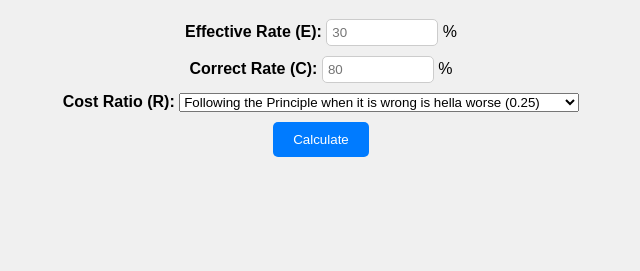
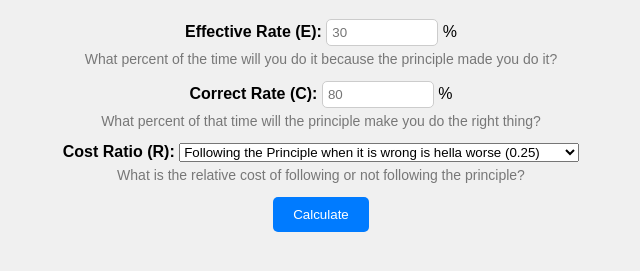
Before and after one commit to e2thex/pindex, a plain HTML site: page index.html in a window 1280 px wide. Shown: the part 61-332 px from the top of the page, without its empty margins (319-959 px from the left). Drawn offline with Linux system fonts and the light colour scheme.

Commit message:
added descriptions

```diff
--- a/index.html
+++ b/index.html
@@ -11,10 +11,13 @@
     <div class="input-container">
         <label for="effective-rate">Effective Rate (E):</label>
         <input type="number" id="effective-rate" step="10" placeholder="30"> %
+        <p class="input-description">What percent of the time will you do it because the principle made you do it?</p>
     </div>
     <div class="input-container">
         <label for="correct-rate">Correct Rate (C):</label>
         <input type="number" id="correct-rate" step="10" placeholder="80"> %
+        <p class="input-description">What percent of that time will the principle make you do the right thing?</p>
+    </div>
     </div>
     <div class="input-container">
         <label for="cost-ratio">Cost Ratio (R):</label>
@@ -27,6 +30,7 @@
             <option value="2">Not following the Principle when it is right is twice as bad (2)</option>
             <option value="4">Not following the Principle when it is right is Hella worse (4)</option>
         </select>
+        <p class="input-description">What is the relative cost of following or not following the principle?</p>
     </div>
     <button id="calculate-button">Calculate</button>
     <div id="result"></div>
--- a/styles.css
+++ b/styles.css
@@ -43,3 +43,8 @@ button:hover {
     font-size: 18px;
     font-weight: bold;
 }
+.input-description {
+    font-size: 14px;
+    color: #777; /* Gray text color */
+    margin-top: 5px;
+}
```
